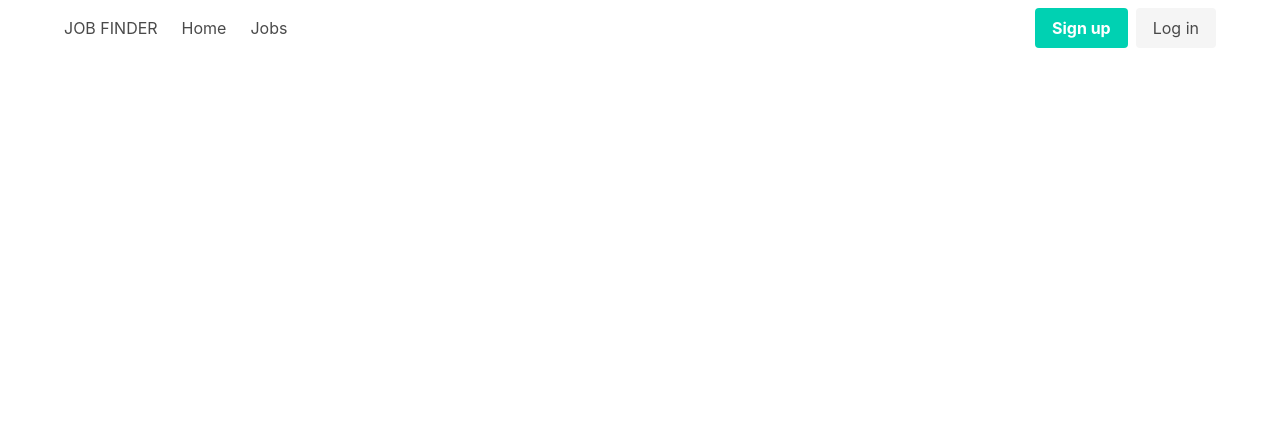
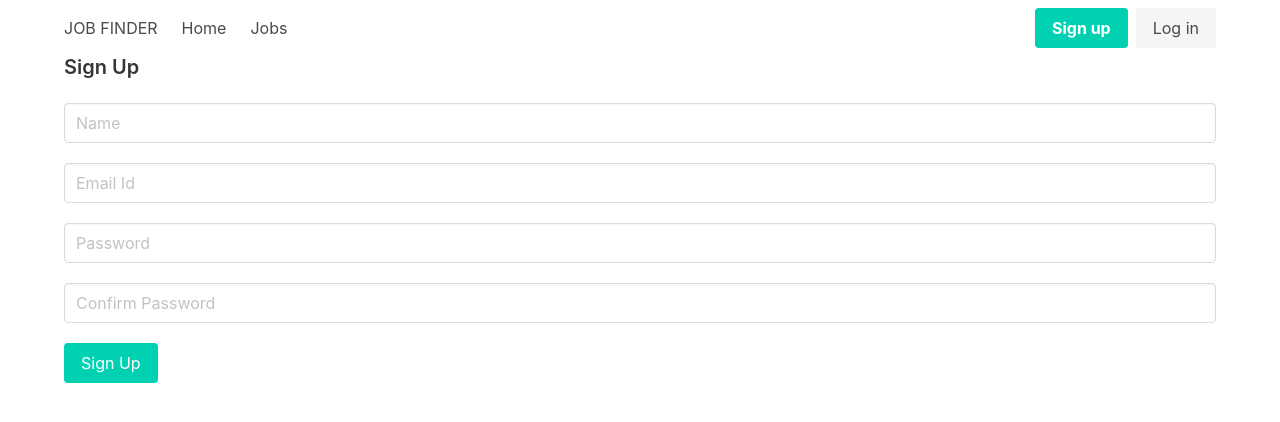
Before and after one commit to raaghavendrahm/Job-Finder-React, a React (Create React App) app: page /signup in a window 1280 px wide. Shown: the top 422 px of the page. Built offline with nearby package versions, Linux system fonts and the light colour scheme.

Commit message:
SignUp component is created and routing is added in App. signUp and logIn functions are created at basic logic, which will be updated next.

```diff
--- a/src/App.js
+++ b/src/App.js
@@ -2,6 +2,7 @@ import { BrowserRouter as Router, Route, Switch } from 'react-router-dom';
 import Home from './pages/Home';
 import Jobs from './pages/Jobs';
 import Navbar from './components/Navbar';
+import SignUp from './pages/SignUp';
 
 function App() {
   return (
@@ -12,6 +13,7 @@ function App() {
           {/* Switch stops further finding of routes if the route matches. */}
           <Route path="/" component={Home} exact></Route>
           <Route path="/jobs" component={Jobs} exact></Route>
+          <Route path="/signup" component={SignUp} exact></Route>
         </Switch>
       </Router>
     </div>
--- a/src/components/Navbar.js
+++ b/src/components/Navbar.js
@@ -1,6 +1,16 @@
 import { Link } from 'react-router-dom';
 
 const Navbar = () => {
+  // Sign Up
+  const signUp = () => {
+    console.log('signup');
+  };
+
+  // Login
+  const logIn = () => {
+    console.log('login');
+  };
+
   return (
     <nav className="navbar" role="navigation" aria-label="main navigation">
       <div className="navbar-brand">
@@ -35,10 +45,12 @@ const Navbar = () => {
         <div className="navbar-end">
           <div className="navbar-item">
             <div className="buttons">
-              <a className="button is-primary">
+              <a className="button is-primary" onClick={signUp}>
                 <strong>Sign up</strong>
               </a>
-              <a className="button is-light">Log in</a>
+              <a className="button is-light" onClick={logIn}>
+                Log in
+              </a>
             </div>
           </div>
         </div>
--- /dev/null
+++ b/src/pages/SignUp.js
@@ -0,0 +1,31 @@
+import React from 'react';
+
+const SignUp = () => {
+  // On Sign Up
+  const onSignUp = () => {
+    console.log('Signed Up Successfully!');
+  };
+
+  return (
+    <div className="sign-up">
+      <h1 className="title is-5">Sign Up</h1>
+      <form>
+        <input className="input" type="text" placeholder="Name" required />
+        <input className="input" type="email" placeholder="Email Id" required />
+        <input className="input" type="text" placeholder="Password" required />
+        <input
+          className="input"
+          type="text"
+          placeholder="Confirm Password"
+          required
+        />
+
+        <button className="button is-primary" onClick={onSignUp}>
+          Sign Up
+        </button>
+      </form>
+    </div>
+  );
+};
+
+export default SignUp;
```
